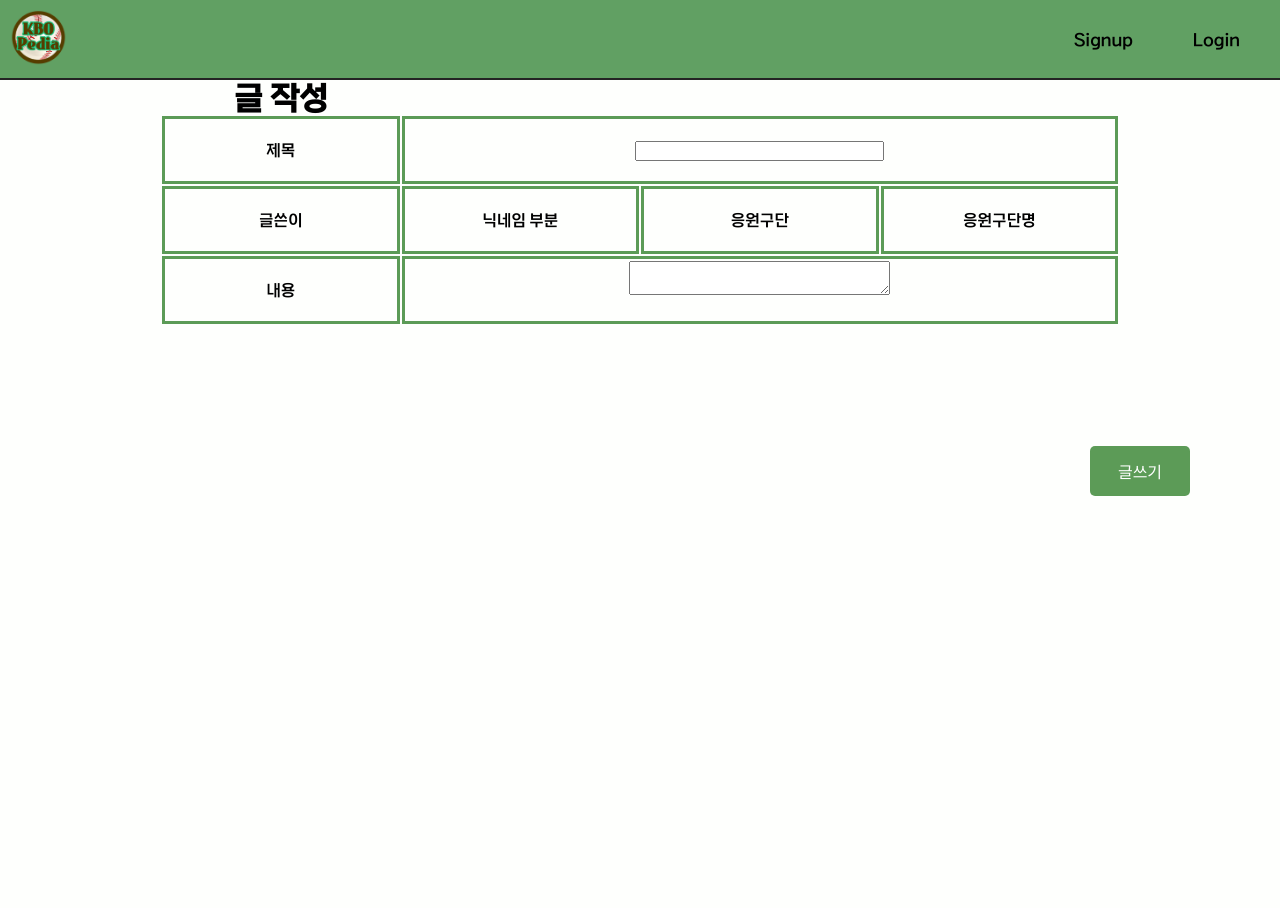
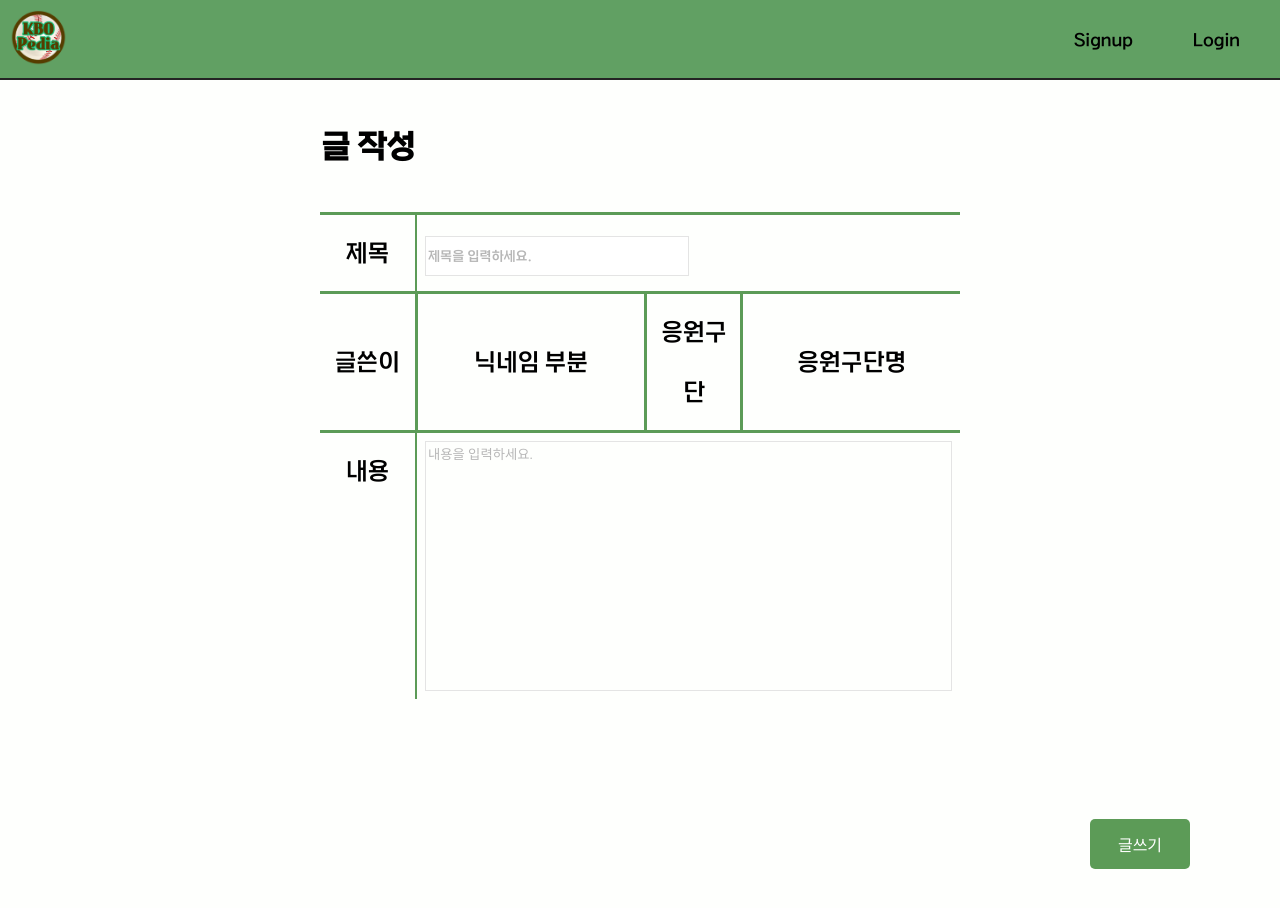
Before and after one commit to rnjsdpwls/Kbopedia, a React (Create React App) app in the folder KBO_FRONT/: page /Posting in a window 1280 px wide. Shown: the top 908 px of the page. Before the commit the page ends 800 px from the top, so only its background shows below. Built offline with nearby package versions, Linux system fonts and the light colour scheme; no server answers.

Commit message:
포스팅 완료.

```diff
--- a/KBO_FRONT/src/components/pages/Posting/Posting.tsx
+++ b/KBO_FRONT/src/components/pages/Posting/Posting.tsx
@@ -1,6 +1,6 @@
 import React, { useState, useEffect } from 'react';
 import axios from 'axios';
-import { Container, StyledContent, StyledTable, PostBtnPosition, StyledPostBtn } from './StyledPosting';
+import { StyledContent, StyledTable, PostBtnPosition, StyledPostBtn, Input } from './StyledPosting';
 import { useNavigate } from 'react-router-dom';
 
 interface Post {
@@ -70,43 +70,44 @@ const BulletinBoard: React.FC = () => {
 
 
     return (
-        <Container>
+        <div>
             <StyledTable>
-            <h1>글 작성</h1>
+                <h1>글 작성</h1>
                 <tr>
                     <td>제목</td>
-                    <td colSpan={4}><input
+                    <td className='userInput' colSpan={3}><Input
                         type="text"
                         name="title"
                         value={newPost.title}
                         onChange={(e) => handleInputChange(e)}
+                        placeholder='제목을 입력하세요.'
                     />
                     </td>
                 </tr>
                 <tr>
-                    <td>글쓴이</td>
-                    <td>닉네임 부분</td>
-                    <td>응원구단</td>
+                    <td className='title'>글쓴이</td>
+                    <td className='nickname'>닉네임 부분</td>
+                    <td className='title'>응원구단</td>
                     <td>응원구단명</td>
                 </tr>
                 <tr>
-                    <td>내용</td>
-                    <td colSpan={4}>
+                    <td id='content'>내용</td>
+                    <td className='userInput' colSpan={3}>
                         <StyledContent>
                             <textarea
                                 name="content"
                                 value={newPost.content}
                                 onChange={(e) => handleInputChange(e)}
+                                placeholder='내용을 입력하세요.'
                             />
                         </StyledContent>
                     </td>
                 </tr>
             </StyledTable>
-                <PostBtnPosition>
-                    <StyledPostBtn onClick={handlePostSubmit}>글쓰기</StyledPostBtn>
-                </PostBtnPosition>
-        </Container>
+            <PostBtnPosition>
+                <StyledPostBtn onClick={handlePostSubmit}>글쓰기</StyledPostBtn>
+            </PostBtnPosition>
+        </div>
     );
 };
-
 export default BulletinBoard;
--- a/KBO_FRONT/src/components/pages/Posting/StyledPosting.ts
+++ b/KBO_FRONT/src/components/pages/Posting/StyledPosting.ts
@@ -1,63 +1,69 @@
 import styled from 'styled-components'
 
-export const Container = styled.div`
 
-`
-// display:flex;
 export const StyledTable = styled.table`
-    margin-top : 250px;
-    width : 75%;
+    border-collapse: collapse;
+    width : 50%;
     height : 100px;
     text-align:center;
-    margin : 0 auto;
+    margin-left:auto;
+    margin-right:auto;
+    margin-top : 50px;
+    h1 {
+        margin-bottom : 50px;
+    }
     tr {
-        border-top: 3px solid #5c9b57;
-        line-height:60px;
+        border-top: 3px solid #5C9B57;
+        font-size: 28px;
+        line-height: 60px;
     }
     td {
-        border: 3px solid #5C9B57;
-        width : 25%;
+        font-size : 24px;
+        padding: 8px; // 셀 안쪽 여백 추가
+    }
+    td.title {
+        border-right: 3px solid #5C9B57;
+        width : 15%;
+    }
+    td.nickname {
+        border-right: 3px solid #5C9B57;
+    }
+    td.userInput {
+        text-align: left;
+        border-left: 2px solid #5c9b57; // 입력란 왼쪽에 선 추가
+    }
+    #content {
+        vertical-align: top;
     }
 `;
-// border-collapse: collapse;
-// font-family: 'KBO-Dia-Gothic_medium';
 
-// width: 1000px;
-// margin-top: 150px;
-// margin-right:auto;
-// @media (min-width: 1000px) {
-// }
-// tr {
-//     border-top: 3px solid #5C9B57;
-//     text-align: center;
-//     font-size:28px;
-//     line-height:60px;
-// }
-// td{
-//     font-family: 'KBO-Dia-Gothic_light';
-//     font-size:16px;
-// }
+export const Input = styled.input`
+    width : 50%;
+    height : 40px;
+    border: 1px solid #E4E4E4;
+    &::placeholder{
+        color:#B7B7B7;
+    }
+`
 
 
 export const StyledContent = styled.div`
+    textarea {
+            display: flex;
+            width: 100%;
+            margin: 0 auto;
+            height: 250px;
+            overflow: auto; /* 내용이 넘칠 때 스크롤 표시 */
+
+            justify-content: space-between;
+            border: 1px solid #E4E4E4;
+            font-family: 'KBO-Dia-Gothic_medium';
+            background-color: transparent;
+            resize: none;
+            &::placeholder{
+                color:#B7B7B7;
+            }
 `;
-// textarea {
-//     display: flex;
-//     width: 30%;
-//     margin: 0 auto;
-//     margin-top: 50px;
-//     height: 250px;
-//     overflow: auto; /* 내용이 넘칠 때 스크롤 표시 */
-
-//     justify-content: space-between;
-//     border: 4px solid #687769;
-//     font-family: 'KBO-Dia-Gothic_medium';
-//     background-color: transparent;
-//     resize: none;
-//     &::placeholder{
-//         color:#3b649461;
-//     }
-// }
 
 
 export const StyledPostBtn = styled.button`
```
